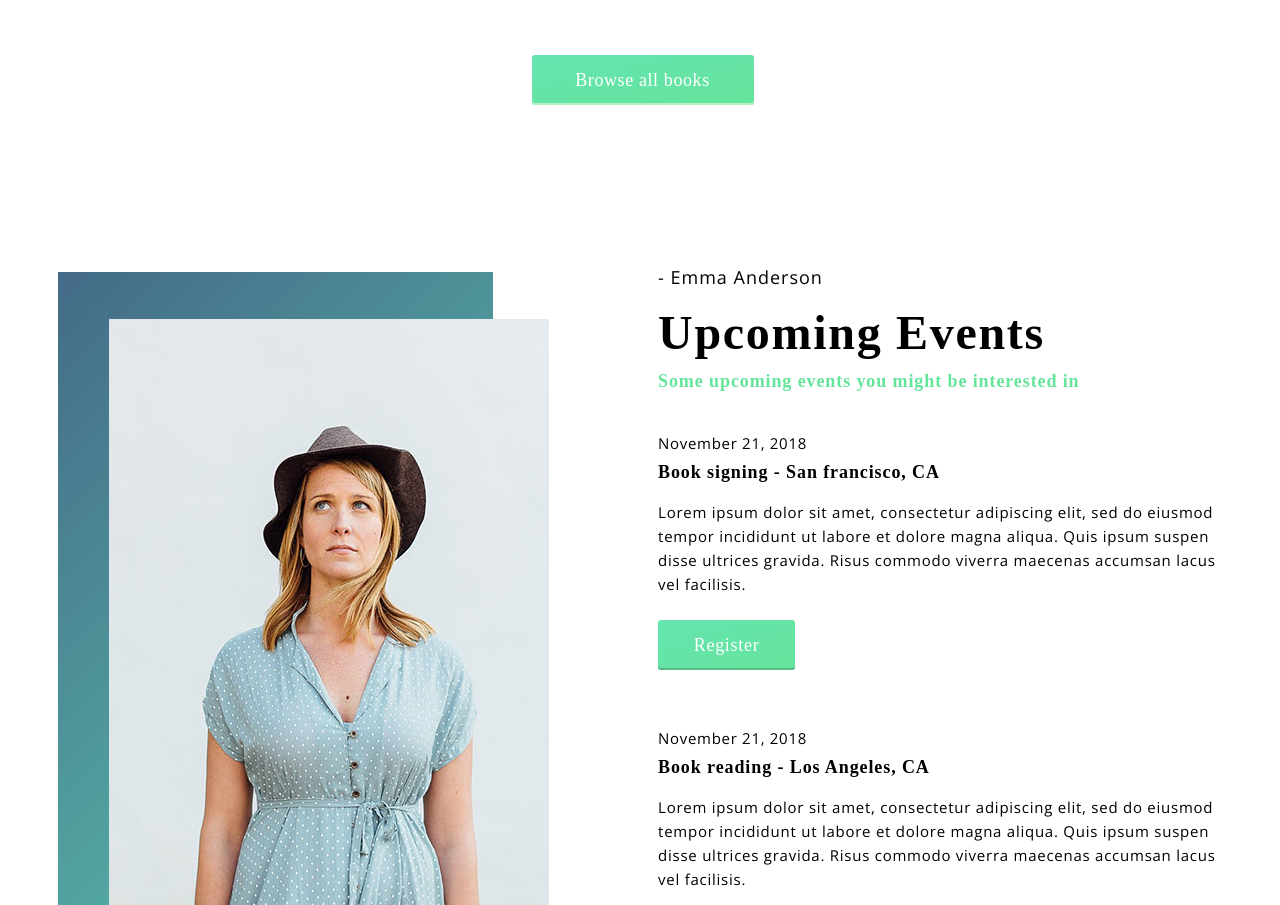
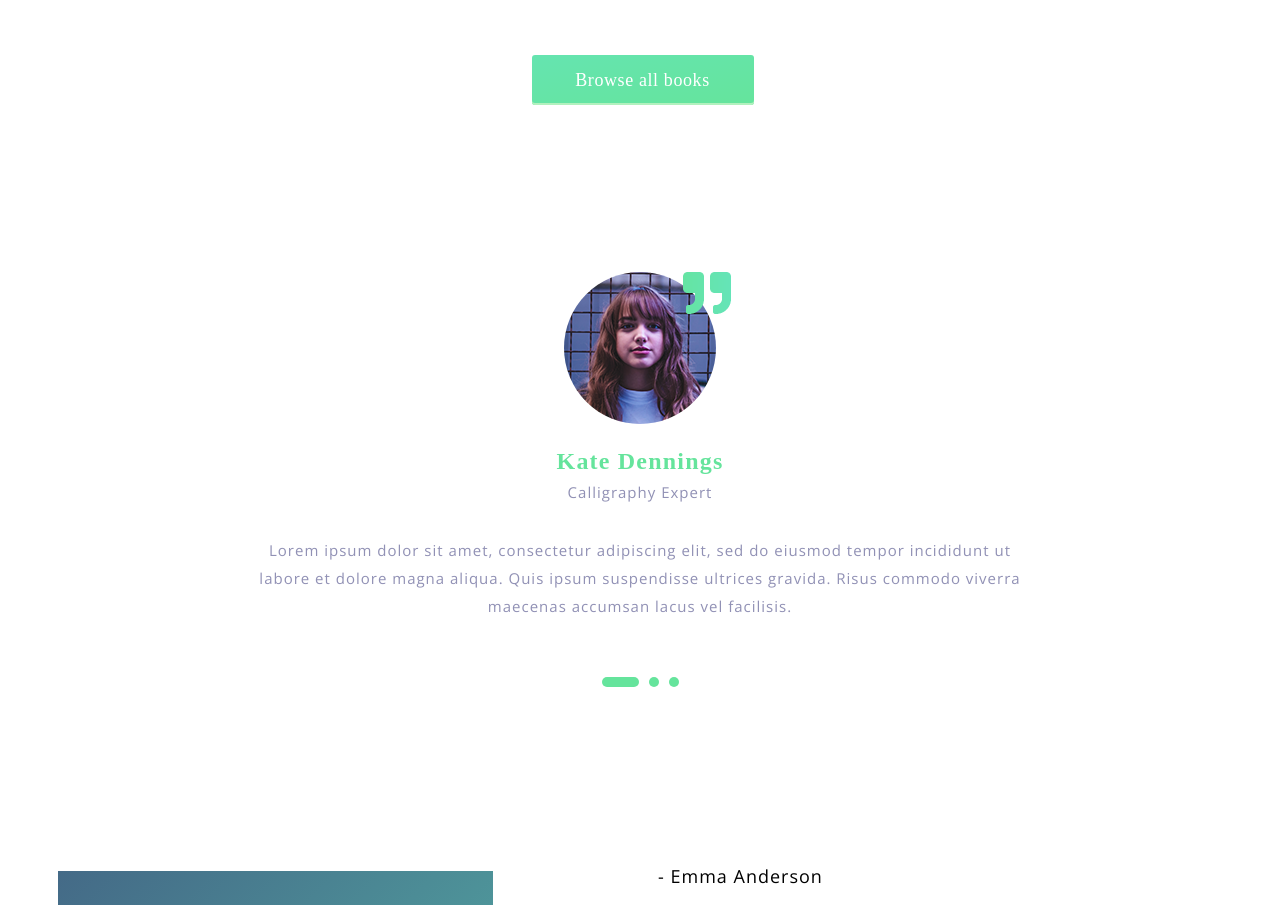
Before and after one commit to Rust145/Bukee, a website: page src/views/index.html in a window 1280 px wide. Shown: the part 4010-4915 px from the top of the page. Drawn offline with nearby package versions, Linux system fonts and the light colour scheme; files that its build step writes are made by us from their sources; files whose address does not match are found by name.

Commit message:
add block carousel

```diff
--- a/src/styles/main.scss
+++ b/src/styles/main.scss
@@ -642,6 +642,91 @@ h3 {
         }
     }
 }
+.block-carousel {
+    text-align: center;
+    &-ava {
+        position: relative;
+        width: 152px;
+        height: 152px;
+        display: block;
+        margin: 0 auto 25px;
+    }
+    &-bq {
+        position: absolute;
+        display: block;
+        background-image: url(../img/bq.png);
+        background-repeat: no-repeat;
+        width: 48px;
+        height: 42px;
+        top: 0;
+        right: -15px;
+    }
+    h3 {
+        color: $accent-color;
+        margin-top: 0;
+        margin-bottom: 5px;
+    }
+    &__desc {
+        color: $gray-color;
+        font-family: 'Open Sans', serif;
+        max-width: 765px;
+        margin: 0 auto;
+        margin-bottom: 30px;
+        line-height: 28px;
+        letter-spacing: 1px;
+    }
+    &-thumb {
+        display: block;
+        margin: 0 auto 0;
+        position: relative;
+        overflow: hidden;
+        width: 152px;
+        height: 152px;
+        border-radius: 100%;
+        img {
+            width: 152px;
+            height: 152px;
+            position: absolute;
+            left: 50%;
+            top: 50%;
+            transform: translate(-50%, -50%);
+            object-fit: cover;
+        }
+    }
+    &__expert {
+        margin-bottom: 30px;
+    }
+}
+.slick-dots {
+    display: flex;
+    justify-content: center;
+    list-style-type: none;
+    padding: 0;
+    &>li {
+        margin: 0 5px;
+        &>button {
+            text-indent: -9999px;
+            width: 8px;
+            height: 8px;
+            border: none;
+            background-color: $accent-color;
+            border-radius: 100%;
+            line-height: 0;
+            font-size: 0;
+            cursor: pointer;
+            padding: 5px;
+            &:focus {
+                outline: none;
+            }
+        }
+    }
+    &>li.slick-active {
+        &>button {
+            width: 37px;
+            border-radius: 10px;
+        }
+    }
+}
 
 
 
--- a/src/views/index.html
+++ b/src/views/index.html
@@ -19,6 +19,7 @@
 		<link rel="stylesheet" href="https://use.fontawesome.com/releases/v5.7.2/css/all.css" integrity="sha384-fnmOCqbTlWIlj8LyTjo7mOUStjsKC4pOpQbqyi7RrhN7udi9RwhKkMHpvLbHG9Sr" crossorigin="anonymous">
 		<link href="https://fonts.googleapis.com/css?family=Open+Sans:100,400,400i,700" rel="stylesheet">
 		<link rel="stylesheet" href="../styles/main.css">
+		<link rel="stylesheet" type="text/css" href="https://cdn.jsdelivr.net/npm/slick-carousel@1.8.1/slick/slick.css"/>
 	</head>
 	<body class="no-svg">
         <div class="page-main">
@@ -157,6 +158,39 @@
                 <a href="#" class="page-white__btn">Browse all books</a>
             </div>
         </div>
+        <div class="page">
+            <div class="wrap">
+                <div class="block-carousel">
+                    <div>
+                       <div class="block-carousel-ava">
+                           <div class="block-carousel-thumb">
+                                <img src="..//img/feedback.png" alt="">
+                            </div>
+                            <span class="block-carousel-bq"></span>
+                       </div>
+                        <h3>Kate Dennings</h3>
+                        <p class="block-carousel__desc block-carousel__expert">Calligraphy Expert</p>
+                        <p class="block-carousel__desc">Lorem ipsum dolor sit amet, consectetur adipiscing elit, sed do eiusmod tempor incididunt ut labore et dolore magna aliqua. Quis ipsum suspendisse ultrices gravida. Risus commodo viverra maecenas accumsan lacus vel facilisis.</p>
+                    </div>
+                    <div>
+                        <div class="block-carousel-thumb">
+                            <img src="..//img/feedback.png" alt="">
+                        </div>
+                        <h3>Kate Dennings</h3>
+                        <p class="block-carousel__desc block-carousel__expert">Calligraphy Expert</p>
+                        <p class="block-carousel__desc">Lorem ipsum dolor sit amet, consectetur adipiscing elit, sed do eiusmod tempor incididunt ut labore et dolore magna aliqua. Quis ipsum suspendisse ultrices gravida. Risus commodo viverra maecenas accumsan lacus vel facilisis.</p>
+                    </div>
+                    <div>
+                        <div class="block-carousel-thumb">
+                            <img src="..//img/feedback.png" alt="">
+                        </div>
+                        <h3>Kate Dennings</h3>
+                        <p class="block-carousel__desc block-carousel__expert">Calligraphy Expert</p>
+                        <p class="block-carousel__desc">Lorem ipsum dolor sit amet, consectetur adipiscing elit, sed do eiusmod tempor incididunt ut labore et dolore magna aliqua. Quis ipsum suspendisse ultrices gravida. Risus commodo viverra maecenas accumsan lacus vel facilisis.</p>
+                    </div>
+                </div>
+            </div>
+        </div>
         <div class="page page_white">
             <div class="wrap">
                 <div class="block-author">
@@ -272,6 +306,16 @@
                 </div>
             </div>
         </div>
-		<script src="../js/main.js" defer></script>
+        <script src="../js/main.js" defer></script>
+        <script src="https://ajax.googleapis.com/ajax/libs/jquery/3.3.1/jquery.min.js"></script>
+        <script type="text/javascript" src="https://cdn.jsdelivr.net/npm/slick-carousel@1.8.1/slick/slick.min.js"></script>
+        <script>
+            $(document).ready(function(){
+                $('.block-carousel').slick({
+                    dots: true,
+                    arrows: false,
+                });
+            });
+		</script>
 	</body>
 </html>
```
Also changed, not shown: src/img/bq.png (added), src/img/feedback.png (added).
